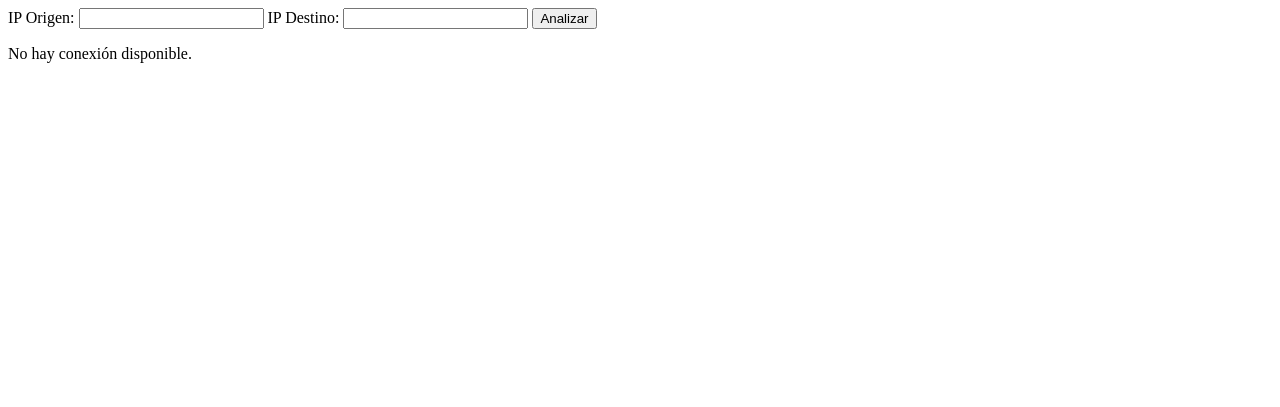
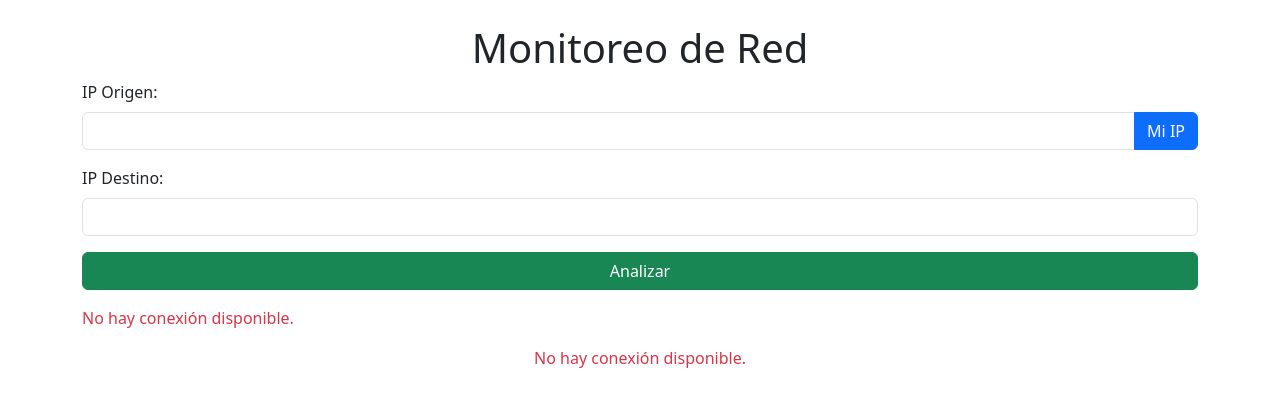
Before and after one commit to JossContreras/MonitoreoDispositivos, a Django app: page /monitoreo/ in a window 1280 px wide. Shown: the top 407 px of the page. Run offline with Django 5.2, Linux system fonts and the light colour scheme.

Commit message:
Se logro realizar los primeros pings funcionables

```diff
--- a/WEBSITE/monitoreo/templates/index.html
+++ b/WEBSITE/monitoreo/templates/index.html
@@ -1,21 +1,97 @@
-<form method="POST">
-    {% csrf_token %}
-    <label for="ip_origen">IP Origen:</label>
-    <input type="text" name="ip_origen" required>
+<!DOCTYPE html>
+<html lang="es">
+<head>
+    <meta charset="UTF-8">
+    <meta name="viewport" content="width=device-width, initial-scale=1.0">
+    <title>Monitoreo de Red</title>
+    <link rel="stylesheet" href="https://cdn.jsdelivr.net/npm/bootstrap@5.3.0/dist/css/bootstrap.min.css">
+    <script>
+        function obtenerMiIP() {
+            fetch("https://api4.ipify.org?format=json") // Cambia api64.ipify.org por api4.ipify.org
+                .then(response => response.json())
+                .then(data => {
+                    document.getElementById("ip_origen").value = data.ip;
+                })
+                .catch(error => console.error("Error obteniendo la IP:", error));
+        }
 
-    <label for="ip_destino">IP Destino:</label>
-    <input type="text" name="ip_destino" required>
 
-    <button type="submit">Analizar</button>
-</form>
+        function mostrarCarga() {
+            document.getElementById("barra-carga").classList.remove("d-none");
+            document.getElementById("analizar-btn").disabled = true;
+            document.getElementById("resultados").innerHTML = "";
+        }
 
-{% if ruta %}
-    <h2>Ruta Calculada:</h2>
-    <ul>
-        {% for ip in ruta %}
-            <li>{{ ip }}</li>
+        document.addEventListener("DOMContentLoaded", function () {
+            let elementos = document.querySelectorAll(".fade-in");
+            elementos.forEach((el, i) => {
+                setTimeout(() => {
+                    el.style.opacity = 1;
+                    el.style.transform = "translateY(0px)";
+                }, i * 500);
+            });
+        });
+    </script>
+    <style>
+        .fade-in {
+            opacity: 0;
+            transform: translateY(-10px);
+            transition: opacity 0.5s ease-out, transform 0.5s ease-out;
+        }
+    </style>
+</head>
+<body class="container mt-4">
+    <h1 class="text-center">Monitoreo de Red</h1>
+    <form method="POST" onsubmit="mostrarCarga()">
+        {% csrf_token %}
+        <div class="mb-3">
+            <label for="ip_origen" class="form-label">IP Origen:</label>
+            <div class="input-group">
+                <input type="text" id="ip_origen" name="ip_origen" class="form-control" required>
+                <button type="button" class="btn btn-primary" onclick="obtenerMiIP()">Mi IP</button>
+            </div>
+        </div>
+
+        <div class="mb-3">
+            <label for="ip_destino" class="form-label">IP Destino:</label>
+            <input type="text" name="ip_destino" class="form-control" required>
+        </div>
+
+        <button type="submit" id="analizar-btn" class="btn btn-success w-100">Analizar</button>
+
+        <!-- Barra de carga -->
+        <div id="barra-carga" class="progress mt-3 d-none">
+            <div class="progress-bar progress-bar-striped progress-bar-animated"
+                 role="progressbar" style="width: 100%"></div>
+        </div>
+    </form>
+
+    {% if ruta %}
+    <h2 class="mt-4">Ruta Calculada:</h2>
+    <ul class="list-group" id="resultados">
+        {% for item in ruta %}
+            {% if item.estado == "exito" %}
+                <li class="list-group-item text-success fade-in">
+                    ✔ Ping exitoso: <strong>{{ item.ip }}</strong> - ⏱ <strong>{{ item.tiempo }}</strong>
+                </li>
+            {% elif item.estado == "error" %}
+                <li class="list-group-item text-danger fade-in">
+                    ❌ Error en <strong>{{ item.ip }}</strong> - <em>{{ item.motivo }}</em>
+                </li>
+            {% endif %}
         {% endfor %}
     </ul>
 {% else %}
-    <p>No hay conexión disponible.</p>
+    <p class="mt-3 text-danger">No hay conexión disponible.</p>
 {% endif %}
+
+
+
+
+
+
+    {% if not ruta %}
+        <p class="mt-3 text-center text-danger">No hay conexión disponible.</p>
+    {% endif %}
+
+    <script src="https://cdn.jsdelivr.net/npm/bootstrap@5.3.0/dist/js/bootstrap.bundle.min.js"></scr
--- a/WEBSITE/monitoreo/views.py
+++ b/WEBSITE/monitoreo/views.py
@@ -1,12 +1,10 @@
 import subprocess
-from django.shortcuts import render
-
-# Create your views here.
-
+import mysql.connector
+import os
+import ipaddress
+import time
 from django.shortcuts import render
 from django.http import JsonResponse
-import mysql.connector
-import os
 
 # Configuración de la base de datos
 DB_CONFIG = {
@@ -16,27 +14,66 @@ DB_CONFIG = {
     'database': 'dbinventario'
 }
 
-import mysql.connector
-
-# Función para conectar a la base de datos usando DB_CONFIG
 def conectar_bd():
     try:
-        conexion = mysql.connector.connect(**DB_CONFIG)  # Usa los valores de DB_CONFIG
+        conexion = mysql.connector.connect(**DB_CONFIG)
         return conexion
     except mysql.connector.Error as e:
         print(f"Error de conexión a la base de datos: {e}")
-        return None  # Evita que el código crashee
+        return None
+
+def convertir_ipv6_a_ipv4(ip):
+    """Convierte IPv6 a IPv4 si es una dirección mapeada."""
+    try:
+        ip_obj = ipaddress.ip_address(ip)
+        if isinstance(ip_obj, ipaddress.IPv6Address) and ip_obj.ipv4_mapped:
+            return str(ip_obj.ipv4_mapped)
+    except ValueError:
+        pass
+    return ip  # Si no es IPv6 mapeado, devolver la IP original
+
+import subprocess
+import os
+import subprocess
+import re
+import os
+
+import subprocess
+import re
+import os
+
+def hacer_ping(ip):
+    """Ejecuta un ping y devuelve el estado, la IP, el tiempo de respuesta y el motivo si hay error."""
+    comando = ["ping", "-n", "1", ip] if os.name == "nt" else ["ping", "-c", "1", ip]
+
+    try:
+        resultado = subprocess.run(comando, capture_output=True, text=True, timeout=2)
+
+        if resultado.returncode == 0:
+            # 🔍 Extraer el tiempo de respuesta con regex mejorado
+            if os.name == "nt":
+                match = re.search(r"tiempo[=<]([\d]+)ms", resultado.stdout)  # Windows
+            else:
+                match = re.search(r"time[=<]?([\d.]+) ?ms", resultado.stdout)  # Linux/macOS
+
+            tiempo_respuesta = match.group(1) + " ms" if match else "Desconocido"
+
+            return {"estado": "exito", "ip": ip, "tiempo": tiempo_respuesta}
+
+        else:
+            motivo = resultado.stderr.strip() or resultado.stdout.strip()
+            return {"estado": "error", "ip": ip, "motivo": motivo}
+
+    except subprocess.TimeoutExpired:
+        return {"estado": "error", "ip": ip, "motivo": "⏳ Tiempo de espera agotado."}
+    except Exception as e:
+        return {"estado": "error", "ip": ip, "motivo": f"⚠ Error inesperado: {str(e)}"}
 
 
-# Función para hacer ping
-def hacer_ping(ip):
-    comando = f"ping -n 1 {ip}" if os.name == "nt" else f"ping -c 1 {ip}"
-    return os.system(comando) == 0  # True si responde, False si no
 
-# Obtener ID de un dispositivo desde su IP
 def obtener_id_por_ip(ip):
-    print(f"🔍 Buscando IP en la base de datos: '{ip}'")  # Depuración
-    conexion = mysql.connector.connect(**DB_CONFIG)
+    """Obtiene el ID del dispositivo basado en su IP."""
+    conexion = conectar_bd()
     cursor = conexion.cursor()
 
     cursor.execute("SELECT id_inventario FROM Inventario WHERE ip = %s", (ip,))
@@ -45,17 +82,10 @@ def obtener_id_por_ip(ip):
     cursor.close()
     conexion.close()
 
-    if resultado:
-        print(f"✅ ID encontrado: {resultado[0]}")
-        return resultado[0]
-    else:
-        print(f"❌ No se encontró la IP: {ip}")
-        return None
+    return resultado[0] if resultado else None
 
-
-
-# Obtener dispositivos enlazados a un ID
 def obtener_dispositivos_enlazados(id_inventario):
+    """Obtiene los dispositivos conectados a un ID."""
     conexion = conectar_bd()
     cursor = conexion.cursor()
 
@@ -72,26 +102,18 @@ def obtener_dispositivos_enlazados(id_inventario):
     """, (id_inventario, id_inventario))
 
     dispositivos = cursor.fetchall()
-
-    # Filtrar dispositivos que realmente tengan una IP válida
-    dispositivos = [(id_disp, ip) for id_disp, ip in dispositivos if ip and ip.count('.') == 3]
-
-    print(f"Dispositivos conectados al ID {id_inventario}: {dispositivos}")  # Depuración
-
     cursor.close()
     conexion.close()
 
-    return dispositivos
+    return [(id_disp, convertir_ipv6_a_ipv4(ip)) for id_disp, ip in dispositivos if ip and ip.count('.') == 3]
 
-
-# Función para analizar la ruta entre origen y destino
 def analizar_ruta(request):
     if request.method == "POST":
         ip_origen = request.POST.get("ip_origen")
         ip_destino = request.POST.get("ip_destino")
 
         ruta = []
-        visitados = set()  # 🔹 Agregar esta línea para inicializar visitados
+        visitados = set()
 
         def recorrer_red(ip_actual):
             if ip_actual in visitados:
@@ -102,7 +124,11 @@ def analizar_ruta(request):
             if not id_actual:
                 return False
 
-            ruta.append(ip_actual)
+            resultado_ping = hacer_ping(ip_actual)
+            ruta.append(resultado_ping)  # 🔥 Ahora incluye el tiempo
+
+            if resultado_ping["estado"] == "error":
+                return False  # 🚨 Si hay error, se detiene el monitoreo
 
             if ip_actual == ip_destino:
                 return True
@@ -112,12 +138,10 @@ def analizar_ruta(request):
                 if recorrer_red(ip_conectado):
                     return True
 
-            ruta.pop()
             return False
 
-        if recorrer_red(ip_origen):
-            return render(request, "index.html", {"ruta": ruta})
-        else:
-            return render(request, "index.html", {"ruta": ["No hay conexión disponible"]})
+        recorrer_red(ip_origen)
 
-    return render(request, "index.html")
+        return render(request, "index.html", {"ruta": ruta})
+
+    return render(request, "index.html", {"ruta": []})
```
